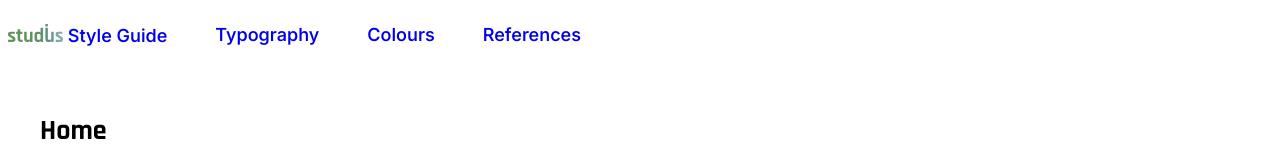
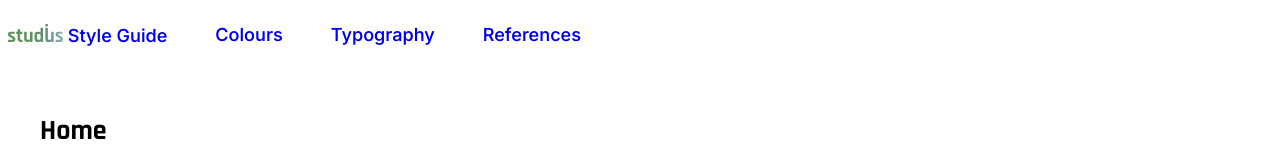
Before and after one commit to yeenathan/studiUs-Style-Guide, a Next.js app: page / in a window 1280 px wide. Shown: the top 160 px of the page. Built offline with nearby package versions, Linux system fonts and the light colour scheme.

Commit message:
rearranged header links

```diff
--- a/components/Header/index.js
+++ b/components/Header/index.js
@@ -6,8 +6,8 @@ export default function Header() {
     return(
         <header className={styles.header}>
             <Link href="/" className={styles.navlink}><Image src="/images/logo/logo-colour.svg" width={594} height={260} className={styles.logo}/> Style Guide</Link>
+            <Link href="/colours" className={styles.navlink}>Colours</Link>
             <Link href="/typography" className={styles.navlink}>Typography</Link>
-            <Link href="/colours" className={styles.navlink}>Colours</Link>
             <Link href="/references" className={styles.navlink}>References</Link>
         </header>
     )
```
